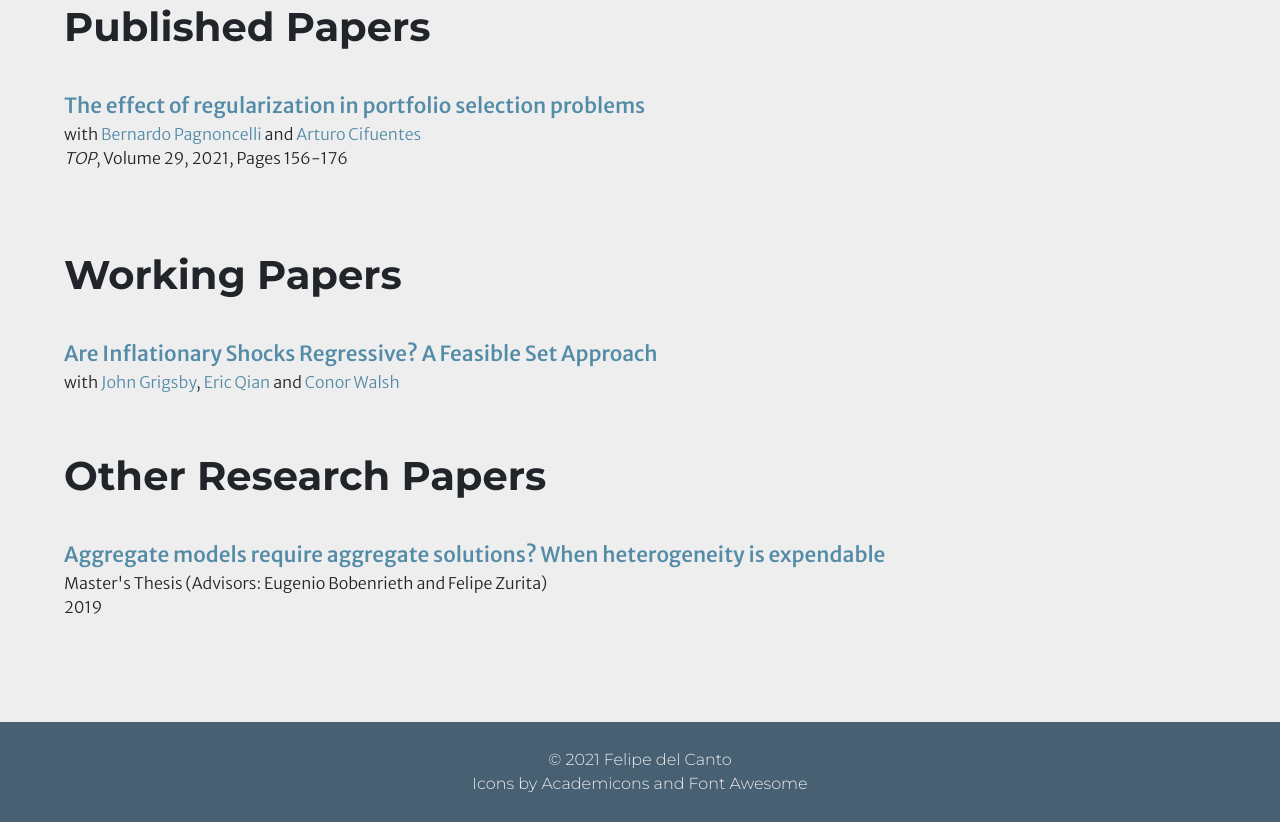
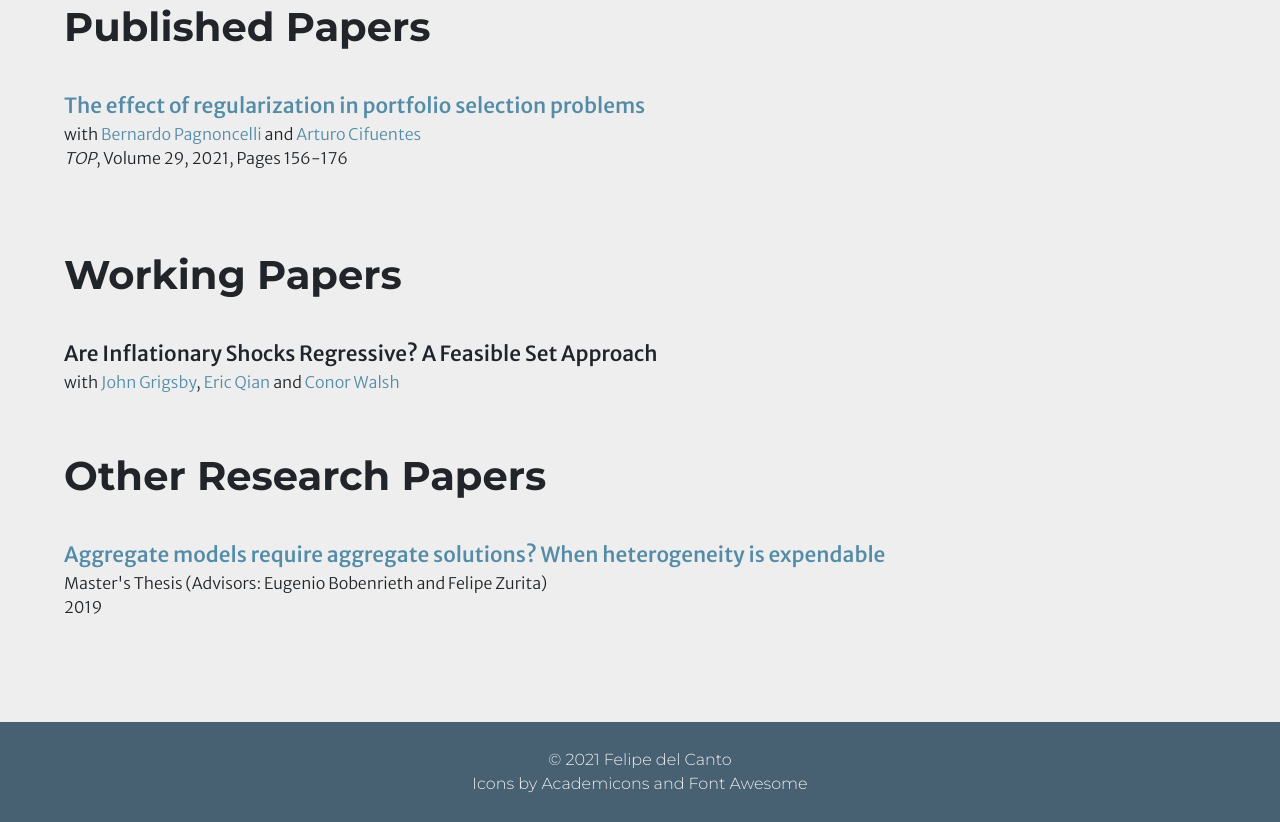
Before and after one commit to pipeton8/pipeton8.github.io, a plain HTML site: page index.html in a window 1280 px wide. Shown: the part 837-1659 px from the top of the page. Drawn offline with nearby package versions, Linux system fonts and the light colour scheme; some icons are missing.

Commit message:
Updated link to Inflation

```diff
--- a/index.html
+++ b/index.html
@@ -149,9 +149,7 @@
         <!-- @Are Inflationary Shocks Regressive? A Feasible Set Approach -->
         <div class="research-element">
           <div class="mr-auto paper-title">
-            <a class="paper-link" href="https://www.dropbox.com/s/7ozqcfv8t916j4z/InflationRegressivity.pdf?dl=0">
-              Are Inflationary Shocks Regressive? A Feasible Set Approach
-            </a>
+            Are Inflationary Shocks Regressive? A Feasible Set Approach
           </div>
           <div class="mr-auto paper-collaborators">
             with <a class="collaborator-link" href="https://sites.google.com/view/john-grigsby">John Grigsby</a>, <a class="collaborator-link" href="http://www.eric-qian.com">Eric Qian</a> and <a class="collaborator-link" href="https://www.conor-walsh.com">Conor Walsh</a>
```
